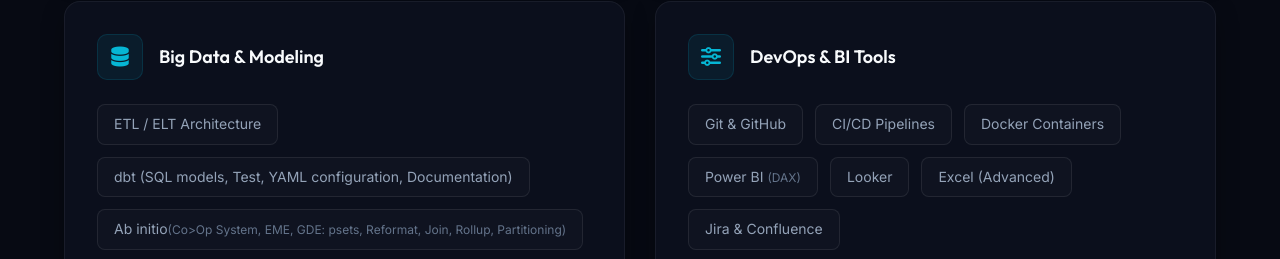
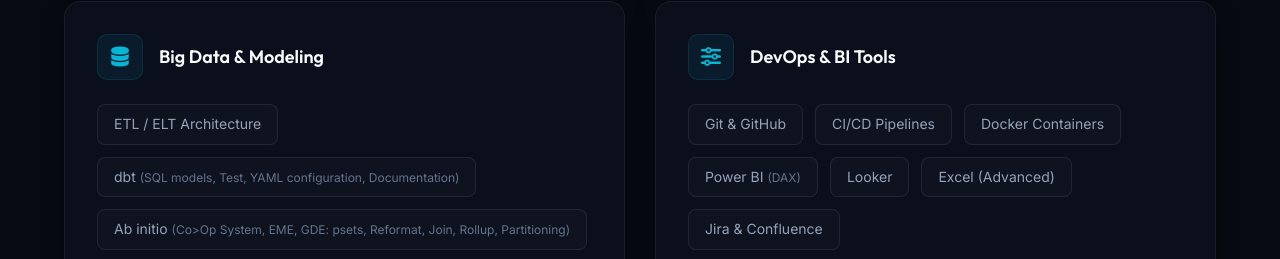
Before and after one commit to Pradyumna047/Portfolio, a plain HTML site: page index.html in a window 1280 px wide. Shown: the part 2175-2434 px from the top of the page. Drawn offline with Linux system fonts and the light colour scheme.

Commit message:
Updated with new changes

```diff
--- a/index.html
+++ b/index.html
@@ -242,8 +242,8 @@
                         </div>
                         <ul class="skills-list">
                             <li><span class="skill-badge">ETL / ELT Architecture</span></li>
-                            <li><span class="skill-badge">dbt (SQL models, Test, YAML configuration, Documentation)</span></li>
-							<li><span class="skill-badge">Ab initio<span class="skill-level">(Co>Op System, EME, GDE: psets, Reformat, Join, Rollup, Partitioning)</span></li>
+                            <li><span class="skill-badge">dbt <span class="skill-level">(SQL models, Test, YAML configuration, Documentation)</span></li>
+							<li><span class="skill-badge">Ab initio <span class="skill-level">(Co>Op System, EME, GDE: psets, Reformat, Join, Rollup, Partitioning)</span></li>
                             <li><span class="skill-badge">OLAP & OLTP Design</span></li>
                             <li><span class="skill-badge">Dimensional Modeling</span></li>
                             <li><span class="skill-badge">Data Reconciliation</span></li>
```
